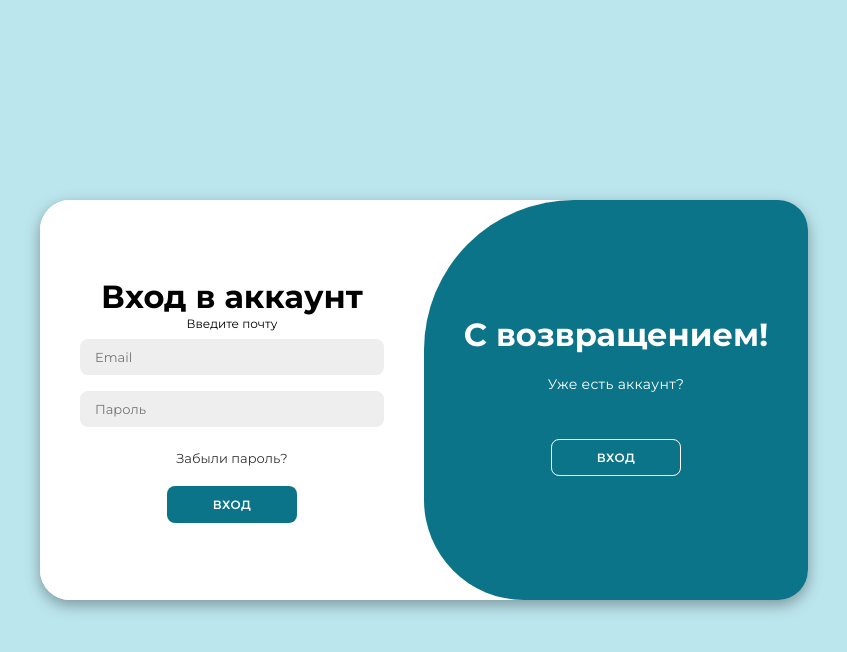
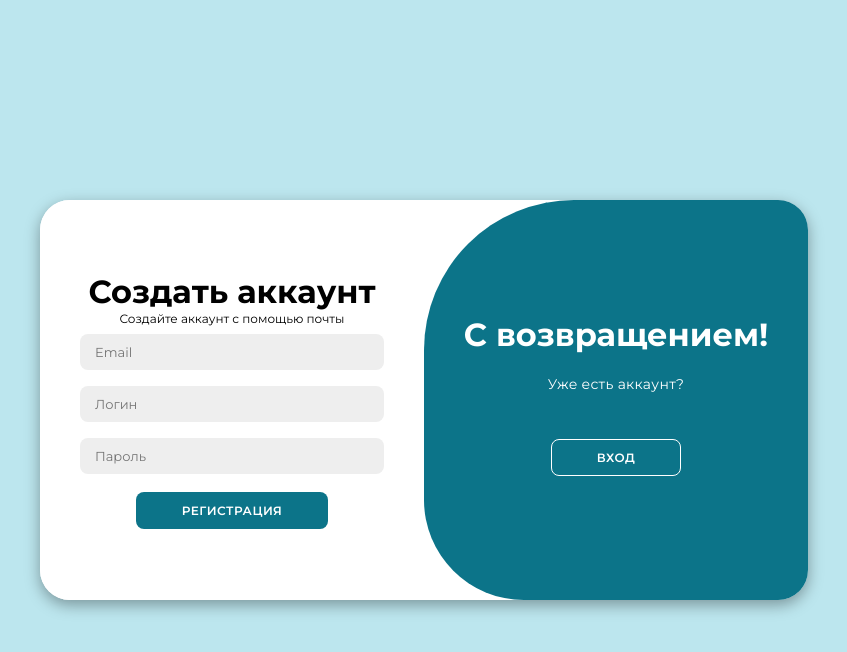
Before and after one commit to vLadimIR007kz/1233, a Flask app: page /register in a window 1280 px wide. Shown: the top 652 px of the page, without its empty margins (216-1063 px from the left). Run offline with Flask 2, Linux system fonts and the light colour scheme; some libraries are stand-ins or nearby versions.

Commit message:
+some_style_chenges

```diff
--- a/templates/register.html
+++ b/templates/register.html
@@ -21,16 +21,6 @@
 
     <div class="container" id="container">
         <div class="form-container sign-in">
-            <form method="post" action="/index">
-                <h1>Вход в аккаунт</h1>
-                <span>Введите почту</span>
-                <input type="email" name="email" placeholder="Email" required>
-                <input type="password" name="password" placeholder="Пароль" required>
-                <a href="main.html">Забыли пароль?</a>
-                <button type="submit">Вход</button>
-            </form>
-        </div>
-        <div class="form-container sign-up">
             <form method="post" action="/register">
                 <h1>Создать аккаунт</h1>
                 <span>Создайте аккаунт с помощью почты</span>
@@ -39,6 +29,9 @@
                 <input type="password" name="password" placeholder="Пароль" required>
                 <button type="submit">Регистрация</button>
             </form>
+        </div>
+        <div class="form-container sign-up">
+
         </div>
         <div class="toggle-container">
             <div class="toggle">
```
